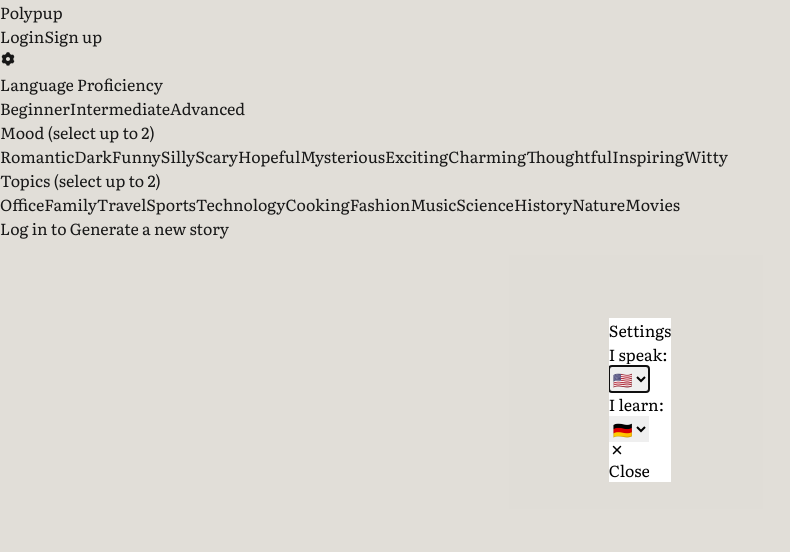
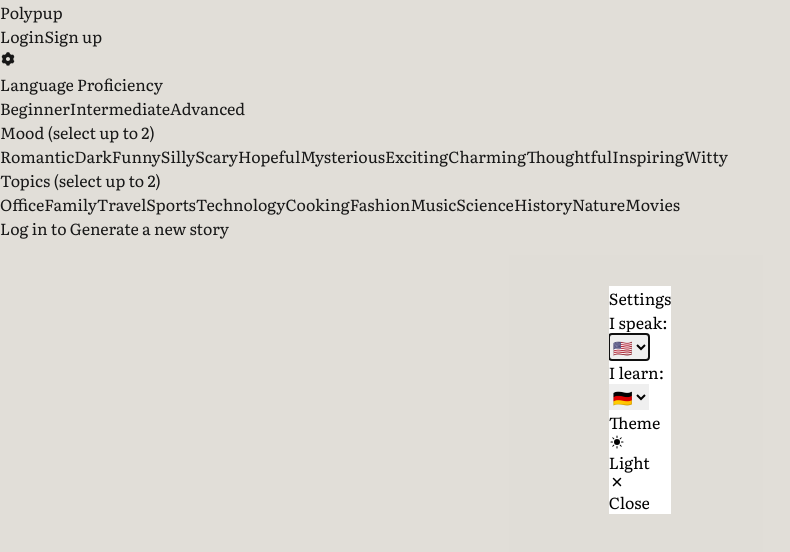
Before and after one commit to v0gd/lang, a React (Create React App) app in the folder web/: page /generate in a window 1280 px wide. Both pictures are taken after a click on the button 8 px from the left and 59 px from the top of the page. Shown: the top 552 px of the page, without its empty margins (0-790 px from the left). Built offline with nearby package versions, Linux system fonts and the light colour scheme; no server answers.

Commit message:
dark theme

```diff
--- a/web/src/App.tsx
+++ b/web/src/App.tsx
@@ -15,13 +15,18 @@
 import { useLoggedIn } from "./firebase";
 import { SignInPage, SignUpPage } from "./LoginPage";
 
+function applyTheme(theme: Theme) {
+  document.documentElement.classList.toggle("dark", theme === Theme.Dark);
+}
+
 function loadSettingsOrDefault(): Settings {
   const settingsString = localStorage.getItem("settings");
   if (settingsString) {
-    // TODO: Validate settings
     const parsed = JSON.parse(settingsString);
+    applyTheme(parsed.theme ?? Theme.Light);
     return parsed;
   }
+  applyTheme(Theme.Light);
   return {
     lLocale: "en",
     rLocale: "de",
@@ -36,6 +41,7 @@
   setSettings: (value: Settings) => void,
 ) {
   localStorage.setItem("settings", JSON.stringify(value));
+  applyTheme(value.theme);
   setSettings(value);
 }
 
--- a/web/src/SettingsMenu.tsx
+++ b/web/src/SettingsMenu.tsx
@@ -1,9 +1,10 @@
 import { Modal } from "./Modal";
-import { Settings } from "./settings";
+import { Settings, Theme } from "./settings";
 import { LanguageDropdown } from "./LanguageDropdown";
 import { lstr } from "./localization";
 import { auth, useLoggedIn } from "./firebase";
 import { useNavigate } from "react-router-dom";
+import { HiMoon, HiSun } from "react-icons/hi2";
 
 function SettingsMenu({
   settings,
@@ -48,6 +49,29 @@
               setSettings({ ...settings, rLocale: value })
             }
           />
+        </div>
+        <div className="flex items-center gap-3">
+          <div className="min-w-[100px] text-sm text-secondary-text">
+            Theme
+          </div>
+          <button
+            type="button"
+            onClick={() =>
+              setSettings({
+                ...settings,
+                theme:
+                  settings.theme === Theme.Dark ? Theme.Light : Theme.Dark,
+              })
+            }
+            className="flex items-center gap-2 border border-border rounded-lg px-3 py-2 bg-surface text-main-text text-sm transition-colors hover:bg-cream-dark"
+          >
+            {settings.theme === Theme.Dark ? (
+              <HiMoon className="text-base" />
+            ) : (
+              <HiSun className="text-base" />
+            )}
+            {settings.theme === Theme.Dark ? "Dark" : "Light"}
+          </button>
         </div>
       </div>
       {loggedIn && (
--- a/web/src/index.css
+++ b/web/src/index.css
@@ -1,6 +1,36 @@
 @tailwind base;
 @tailwind components;
 @tailwind utilities;
+
+:root {
+  --color-cream: #faf7f0;
+  --color-cream-dark: #f0ebe0;
+  --color-surface: #ffffff;
+  --color-primary: #2d6a5a;
+  --color-primary-hover: #245849;
+  --color-primary-light: #e8f3f0;
+  --color-main-text: #1a1a1a;
+  --color-secondary-text: #7a7368;
+  --color-muted-text: #a39e94;
+  --color-border: #e5e0d5;
+  --color-highlight: #d4a853;
+  --color-highlight-light: #faf0d8;
+}
+
+.dark {
+  --color-cream: #1c1c1e;
+  --color-cream-dark: #2a2a2c;
+  --color-surface: #242426;
+  --color-primary: #3d8b77;
+  --color-primary-hover: #2d7a67;
+  --color-primary-light: #1e3a32;
+  --color-main-text: #e8e4de;
+  --color-secondary-text: #9a958c;
+  --color-muted-text: #6a6560;
+  --color-border: #3a3a3c;
+  --color-highlight: #d4a853;
+  --color-highlight-light: #3a3020;
+}
 
 html {
   scroll-behavior: smooth;
@@ -11,13 +41,13 @@
   font-family: "Literata", serif;
   -webkit-font-smoothing: antialiased;
   -moz-osx-font-smoothing: grayscale;
-  background-color: #faf7f0;
-  color: #1a1a1a;
+  background-color: var(--color-cream);
+  color: var(--color-main-text);
 }
 
 ::selection {
-  background-color: #faf0d8;
-  color: #1a1a1a;
+  background-color: var(--color-highlight-light);
+  color: var(--color-main-text);
 }
 
 input[type="checkbox"] {
@@ -25,9 +55,9 @@
   -webkit-appearance: none;
   width: 1rem;
   height: 1rem;
-  border: 2px solid #e5e0d5;
+  border: 2px solid var(--color-border);
   border-radius: 4px;
-  background-color: #ffffff;
+  background-color: var(--color-surface);
   cursor: pointer;
   position: relative;
   transition: all 0.15s ease;
@@ -35,8 +65,8 @@
 }
 
 input[type="checkbox"]:checked {
-  background-color: #2d6a5a;
-  border-color: #2d6a5a;
+  background-color: var(--color-primary);
+  border-color: var(--color-primary);
 }
 
 input[type="checkbox"]:checked::after {
@@ -57,6 +87,6 @@
 }
 
 input[type="checkbox"]:focus-visible {
-  outline: 2px solid #2d6a5a;
+  outline: 2px solid var(--color-primary);
   outline-offset: 2px;
 }
--- a/web/tailwind.config.js
+++ b/web/tailwind.config.js
@@ -2,24 +2,25 @@
 module.exports = {
   purge: ["./src/**/*.{js,jsx,ts,tsx,html}"],
   content: [],
+  darkMode: "class",
   theme: {
     extend: {
       fontFamily: {
         literata: ["Literata", "serif"],
       },
       colors: {
-        cream: "#faf7f0",
-        "cream-dark": "#f0ebe0",
-        surface: "#ffffff",
-        primary: "#2d6a5a",
-        "primary-hover": "#245849",
-        "primary-light": "#e8f3f0",
-        "main-text": "#1a1a1a",
-        "secondary-text": "#7a7368",
-        "muted-text": "#a39e94",
-        border: "#e5e0d5",
-        highlight: "#d4a853",
-        "highlight-light": "#faf0d8",
+        cream: "var(--color-cream)",
+        "cream-dark": "var(--color-cream-dark)",
+        surface: "var(--color-surface)",
+        primary: "var(--color-primary)",
+        "primary-hover": "var(--color-primary-hover)",
+        "primary-light": "var(--color-primary-light)",
+        "main-text": "var(--color-main-text)",
+        "secondary-text": "var(--color-secondary-text)",
+        "muted-text": "var(--color-muted-text)",
+        border: "var(--color-border)",
+        highlight: "var(--color-highlight)",
+        "highlight-light": "var(--color-highlight-light)",
       },
     },
   },
```
